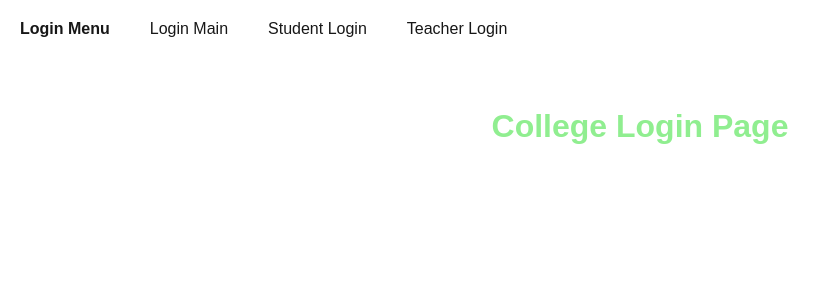
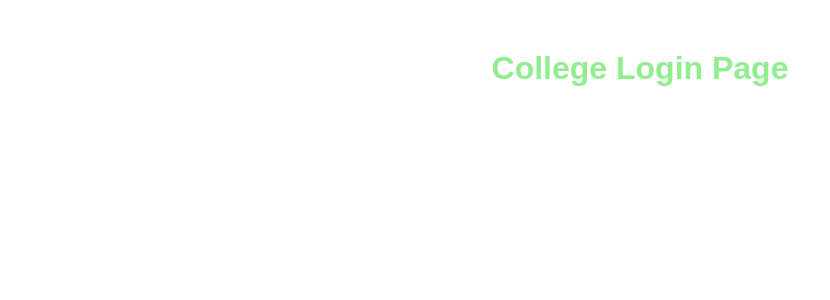
Before and after one commit to aryanreadytocode/NextJS-Course, a Next.js app in the folder blog/: page /login/collegelogin in a window 1280 px wide. Shown: the top 300 px of the page, without its empty margins (0-830 px from the left). Built offline with nearby package versions, Linux system fonts and the light colour scheme.

Commit message:
conditional layout

```diff
--- a/blog/src/app/login/layout.js
+++ b/blog/src/app/login/layout.js
@@ -1,11 +1,17 @@
-import Link from 'next/link';
-import './login.css';
+"use client";
+import Link from "next/link";
+import "./login.css";
+import { usePathname } from "next/navigation";
 
 export default function Layout({ children }) {
+  const pathName = usePathname();
   return (
     <div>
-            <ul className='login-menu'>
-                <li><h4>Login Menu</h4></li>
+      {pathName !== "/login/collegelogin" ? (
+        <ul className="login-menu">
+          <li>
+            <h4>Login Menu</h4>
+          </li>
           <li>
             <Link href="/login">Login Main</Link>
           </li>
@@ -16,6 +22,7 @@ export default function Layout({ children }) {
             <Link href="/login/collegelogin">Teacher Login</Link>
           </li>
         </ul>
+      ) : null}
       {children}
     </div>
   );
```
Lines whose indentation alone changed are shown as unchanged.
